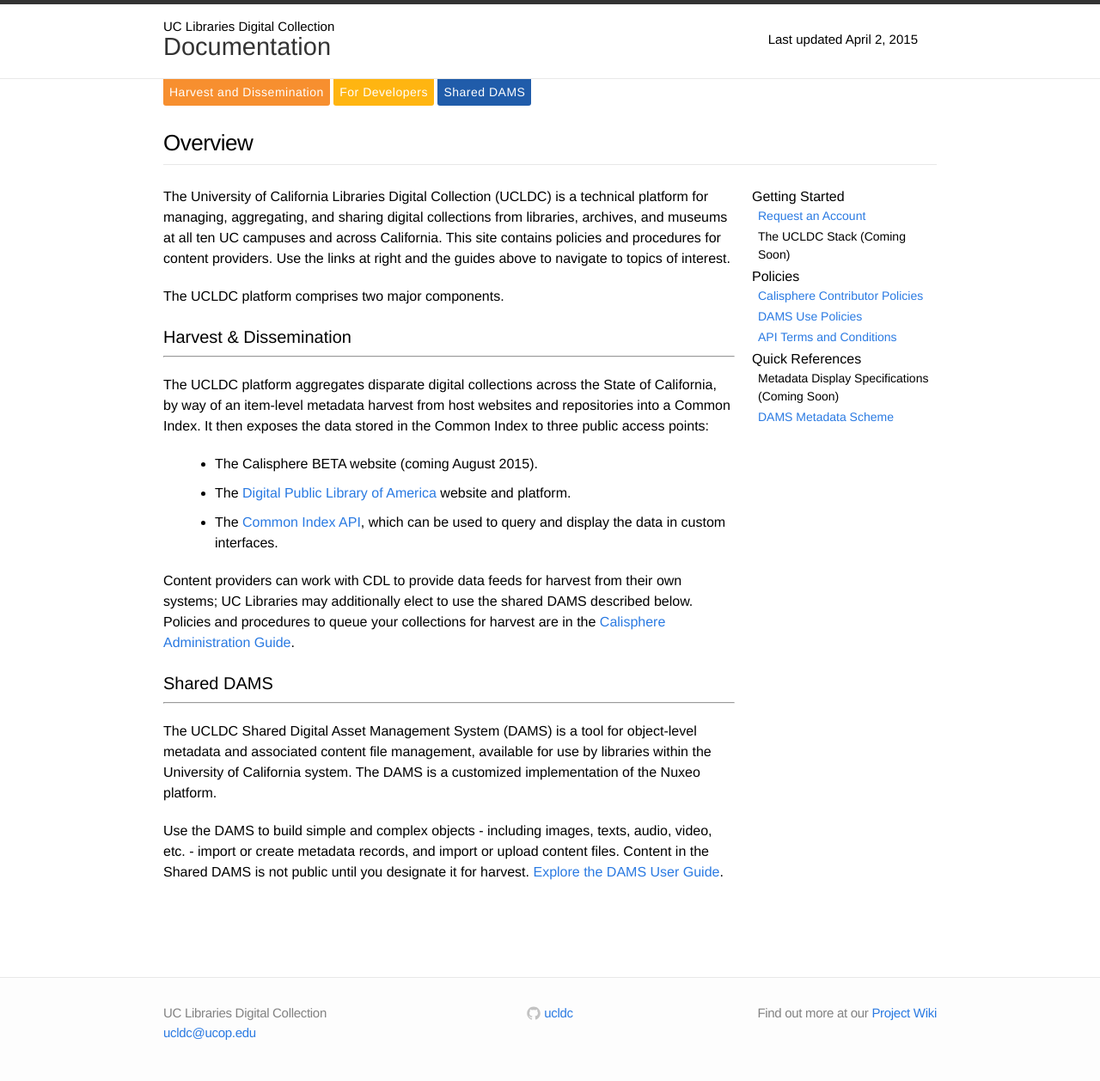
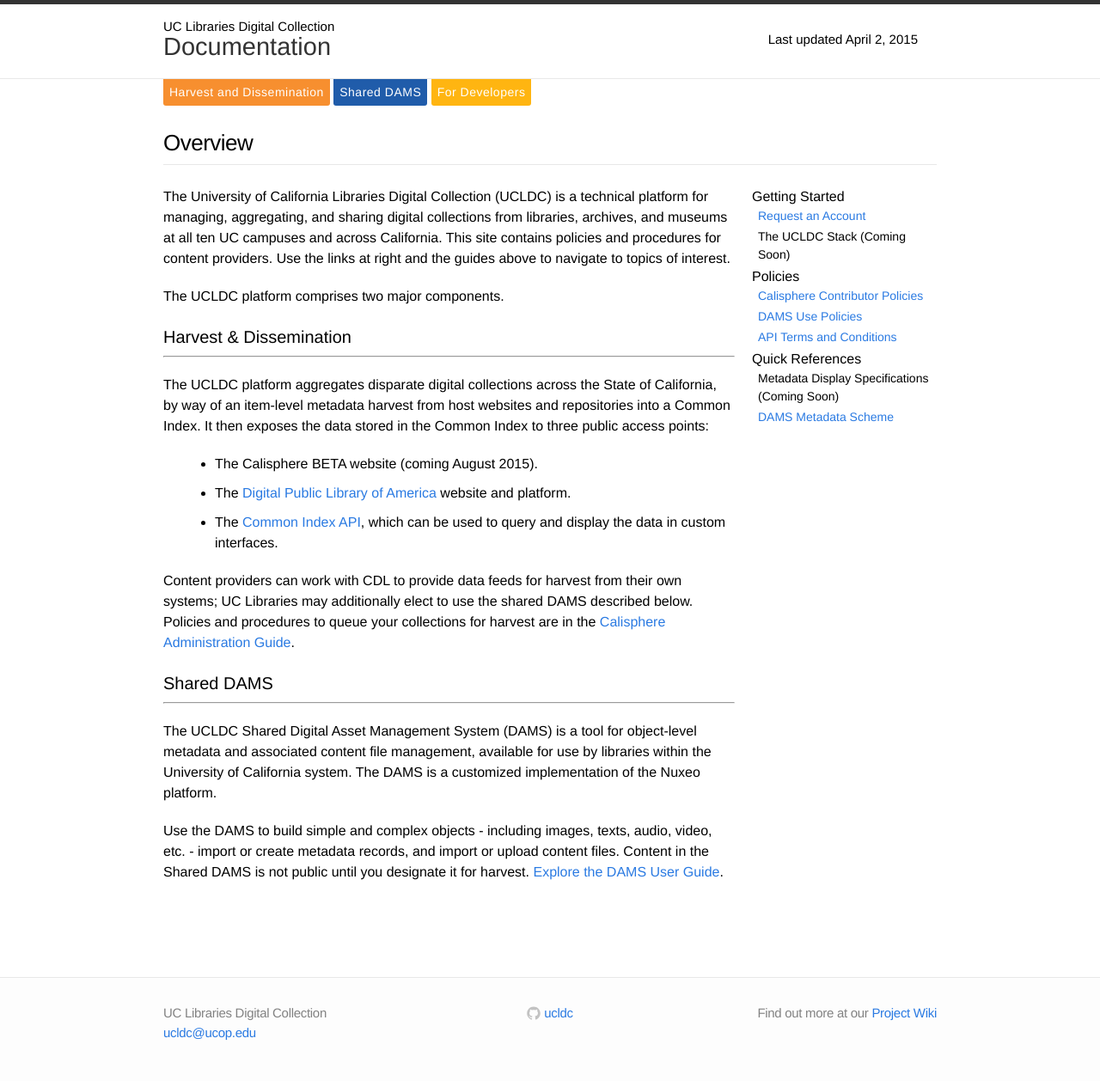
Before and after one commit to ucldc/ucldc-docs, a Jekyll site: the page built from index.md, in a window 1280 px wide. Shown: the whole page at 86% size. Built offline with Jekyll 4.4.1, drawn with Linux system fonts in a browser that asks for light colours; nearby versions of some CDN libraries.

Commit message:
changed nav order

```diff
--- a/_layouts/doc.html
+++ b/_layouts/doc.html
@@ -6,11 +6,11 @@
   <div class="nav-item" style="background-color: #F78F2F;">
     <a href="{{ site.url }}{{ site.baseurl }}/docs/registry/index/" style="color: white">Harvest and Dissemination</a>
   </div>
+  <div class="nav-item" style="background-color: #205caa">
+    <a href="{{ site.url }}{{ site.baseurl }}/docs/dams/index/" style="color: white">Shared DAMS</a>
+  </div>
   <div class="nav-item" style="background-color: #FFB511">
     <a href="{{ site.url }}{{ site.baseurl }}/docs/technical-docs/index/" style="color: white">For Developers</a>
-  </div>
-  <div class="nav-item" style="background-color: #205caa">
-    <a href="{{ site.url }}{{ site.baseurl }}/docs/dams/index/" style="color: white">Shared DAMS</a>
   </div>
 </div>
 
```
